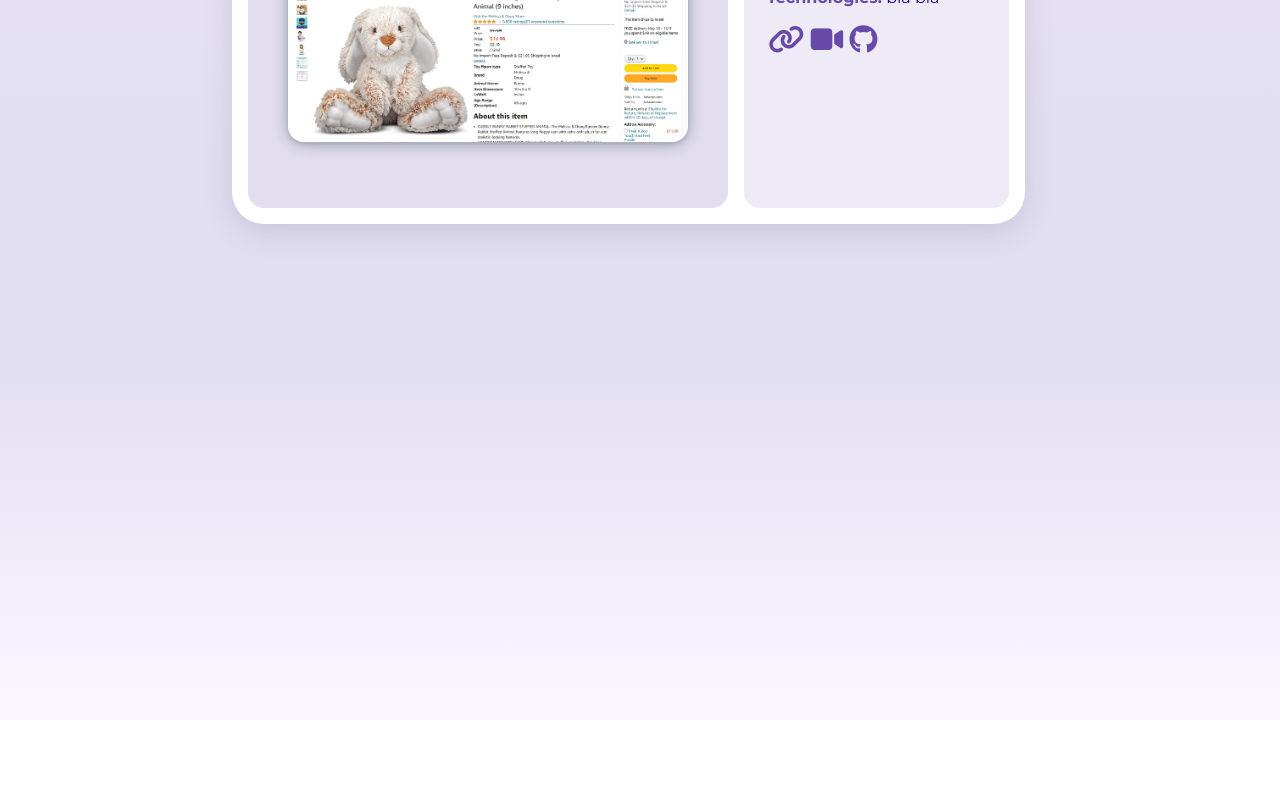
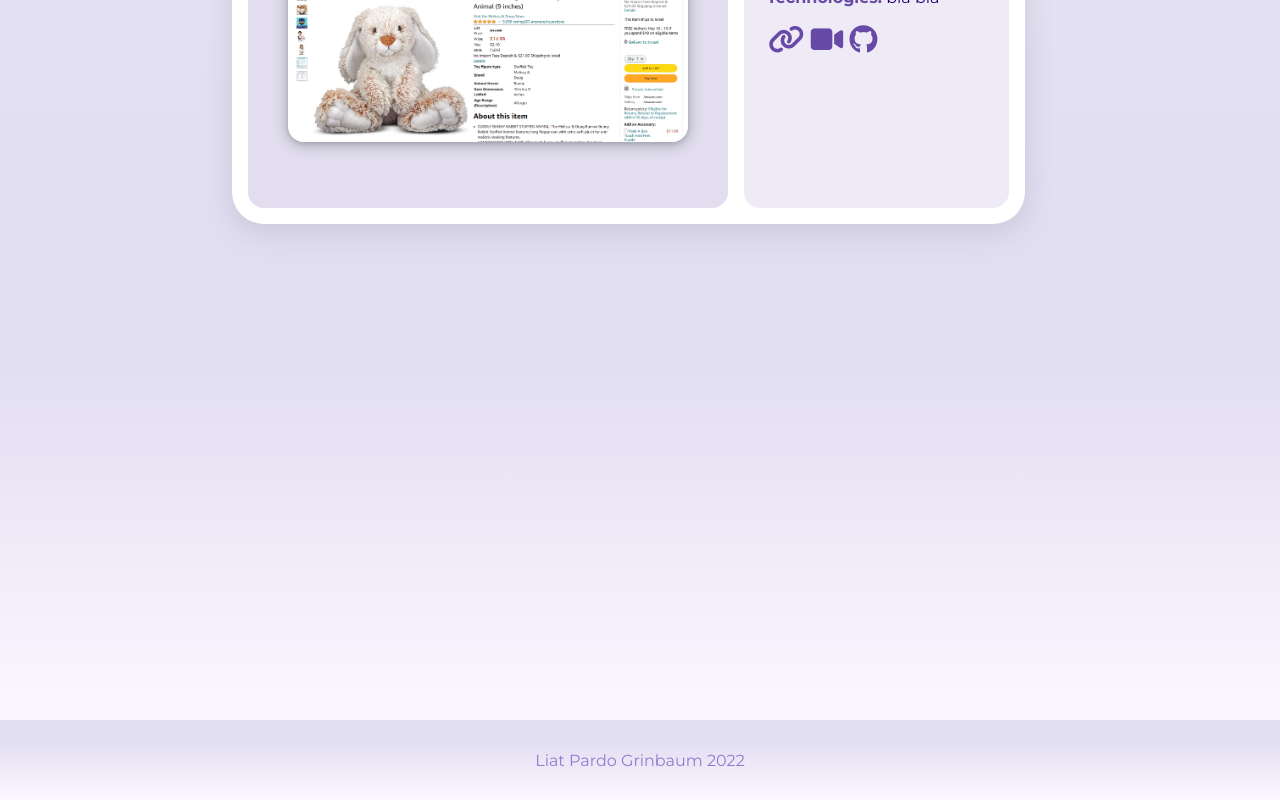
Before and after one commit to LiatPardoGrinbaum/Portfolio, a React (Create React App) app: page / in a window 1280 px wide. Shown: the part 4370-5170 px from the top of the page. Before the commit the page ends 5090 px from the top, so only its background shows below. Built offline with nearby package versions, Linux system fonts and the light colour scheme; a web font is replaced by a local one.

Commit message:
added home animations. updated footer

```diff
--- a/src/App.js
+++ b/src/App.js
@@ -3,6 +3,7 @@ import Home from "./components/Home";
 import About from "./components/About/About";
 import Portfolio from "./components/Portfolio/Portfolio";
 import Contact from "./components/Contact/Contact";
+import Footer from "./components/Footer/Footer";
 
 function App() {
   return (
@@ -11,6 +12,7 @@ function App() {
       <About />
       <Portfolio />
       <Contact />
+      <Footer />
     </div>
   );
 }
--- a/src/components/Footer/Footer.js
+++ b/src/components/Footer/Footer.js
@@ -4,7 +4,7 @@ const Footer = () => {
   return (
     <section id="footer">
       <footer>
-        <p>{new Date().getUTCFullYear()}</p> {/* Outputs 2022 */}
+        <p>Liat Pardo Grinbaum {new Date().getUTCFullYear()}</p> {/* Outputs 2022 */}
       </footer>
     </section>
   );
--- a/src/scss/App.css
+++ b/src/scss/App.css
@@ -20,6 +20,10 @@
 }
 .home-inner .home-inner-left {
   padding: 1.5rem;
+  -webkit-animation-name: liat;
+          animation-name: liat;
+  -webkit-animation-duration: 4s;
+          animation-duration: 4s;
 }
 .home-inner .home-inner-left h1 {
   font-family: "Fuzzy Bubbles", cursive;
@@ -63,6 +67,10 @@
   background: white;
   border-radius: 50%;
   box-shadow: rgba(87, 59, 59, 0.274) 5px 13px 15px -5px, rgba(252, 247, 247, 0.3) 5px 8px 10px -8px;
+  -webkit-animation-name: liat;
+          animation-name: liat;
+  -webkit-animation-duration: 4s;
+          animation-duration: 4s;
 }
 .home-inner .home-inner-right .home-inner-image {
   margin: 0.5rem;
@@ -99,6 +107,22 @@
     height: 20rem;
   }
 }
+@-webkit-keyframes liat {
+  from {
+    opacity: 0;
+  }
+  to {
+    opacity: 1;
+  }
+}
+@keyframes liat {
+  from {
+    opacity: 0;
+  }
+  to {
+    opacity: 1;
+  }
+}
 #home {
   display: flex;
   justify-content: center;
@@ -121,6 +145,10 @@
 }
 .home-inner .home-inner-left {
   padding: 1.5rem;
+  -webkit-animation-name: liat;
+          animation-name: liat;
+  -webkit-animation-duration: 4s;
+          animation-duration: 4s;
 }
 .home-inner .home-inner-left h1 {
   font-family: "Fuzzy Bubbles", cursive;
@@ -164,6 +192,10 @@
   background: white;
   border-radius: 50%;
   box-shadow: rgba(87, 59, 59, 0.274) 5px 13px 15px -5px, rgba(252, 247, 247, 0.3) 5px 8px 10px -8px;
+  -webkit-animation-name: liat;
+          animation-name: liat;
+  -webkit-animation-duration: 4s;
+          animation-duration: 4s;
 }
 .home-inner .home-inner-right .home-inner-image {
   margin: 0.5rem;
@@ -198,6 +230,14 @@
     margin: 0.5rem;
     max-width: 20rem;
     height: 20rem;
+  }
+}
+@keyframes liat {
+  from {
+    opacity: 0;
+  }
+  to {
+    opacity: 1;
   }
 }
 #about {
@@ -564,6 +604,21 @@
   flex-wrap: wrap;
 }
 
+#footer {
+  background: linear-gradient(180deg, rgba(146, 130, 205, 0.268) 25%, rgb(252, 247, 255) 100%);
+  padding-top: 2rem;
+  padding-bottom: 2rem;
+  display: flex;
+  justify-content: center;
+  align-items: center;
+  height: 10vh;
+  flex-direction: column;
+}
+#footer footer p {
+  color: rgb(148, 122, 205);
+  font-family: "Montserrat", sans-serif;
+}
+
 .App {
   position: relative;
 }
--- a/src/scss/App.scss
+++ b/src/scss/App.scss
@@ -5,6 +5,7 @@
 @import "./variables";
 @import "./portfolio";
 @import "./contact";
+@import "./footer";
 
 .App {
   position: relative;
--- /dev/null
+++ b/src/scss/_footer.scss
@@ -0,0 +1,16 @@
+#footer {
+  background: linear-gradient(180deg, rgba(146, 130, 205, 0.268) 25%, $bg-color-1 100%);
+  padding-top: 2rem;
+  padding-bottom: 2rem;
+  display: flex;
+  justify-content: center;
+  align-items: center;
+  height: 10vh;
+  flex-direction: column;
+  footer {
+    p {
+      color: $secondaryColor;
+      font-family: $contentFont;
+    }
+  }
+}
```
Also changed, not shown: src/scss/_home.scss (+14 -0 lines), 1 other file (tests, documents, lock files or other folders).
